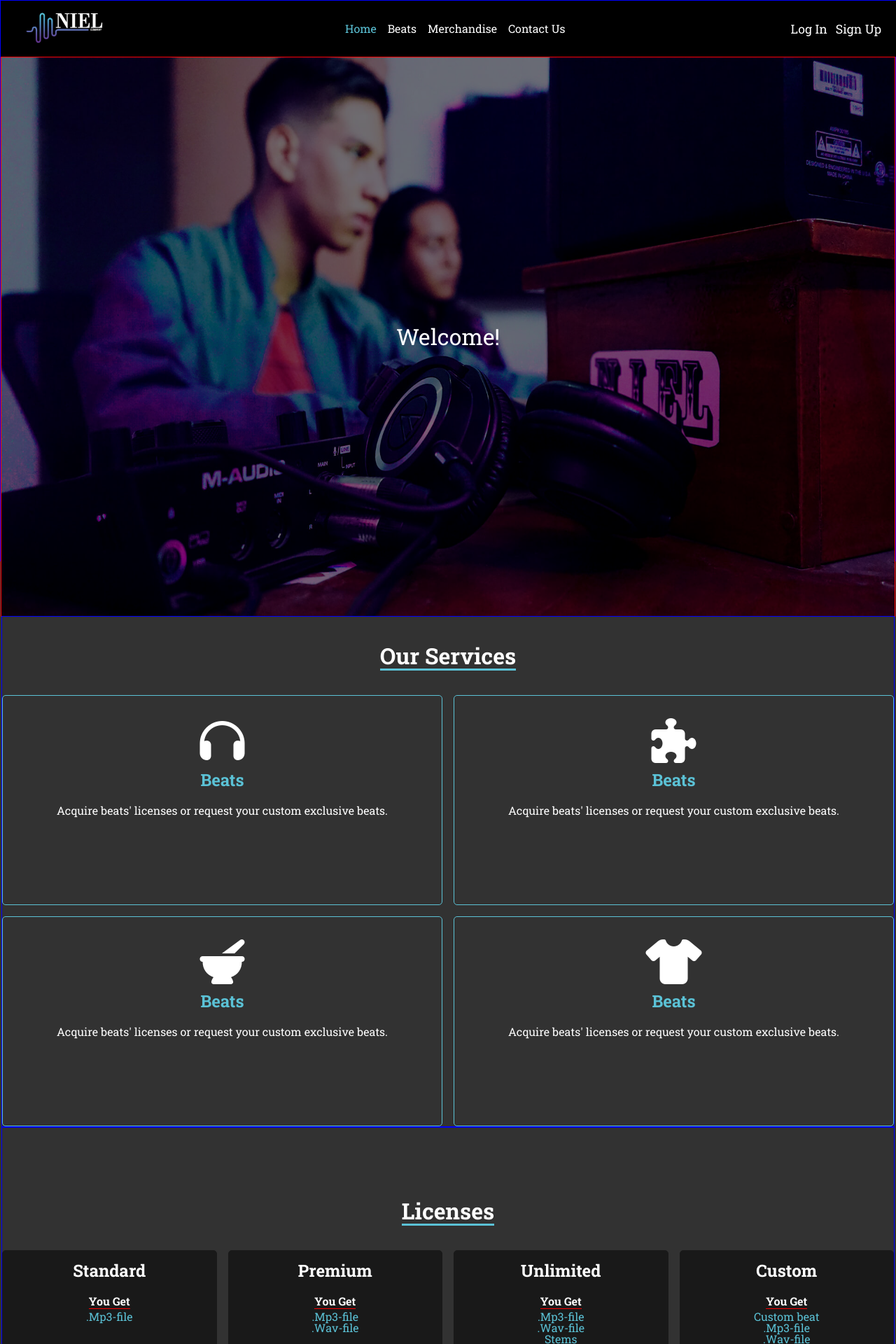
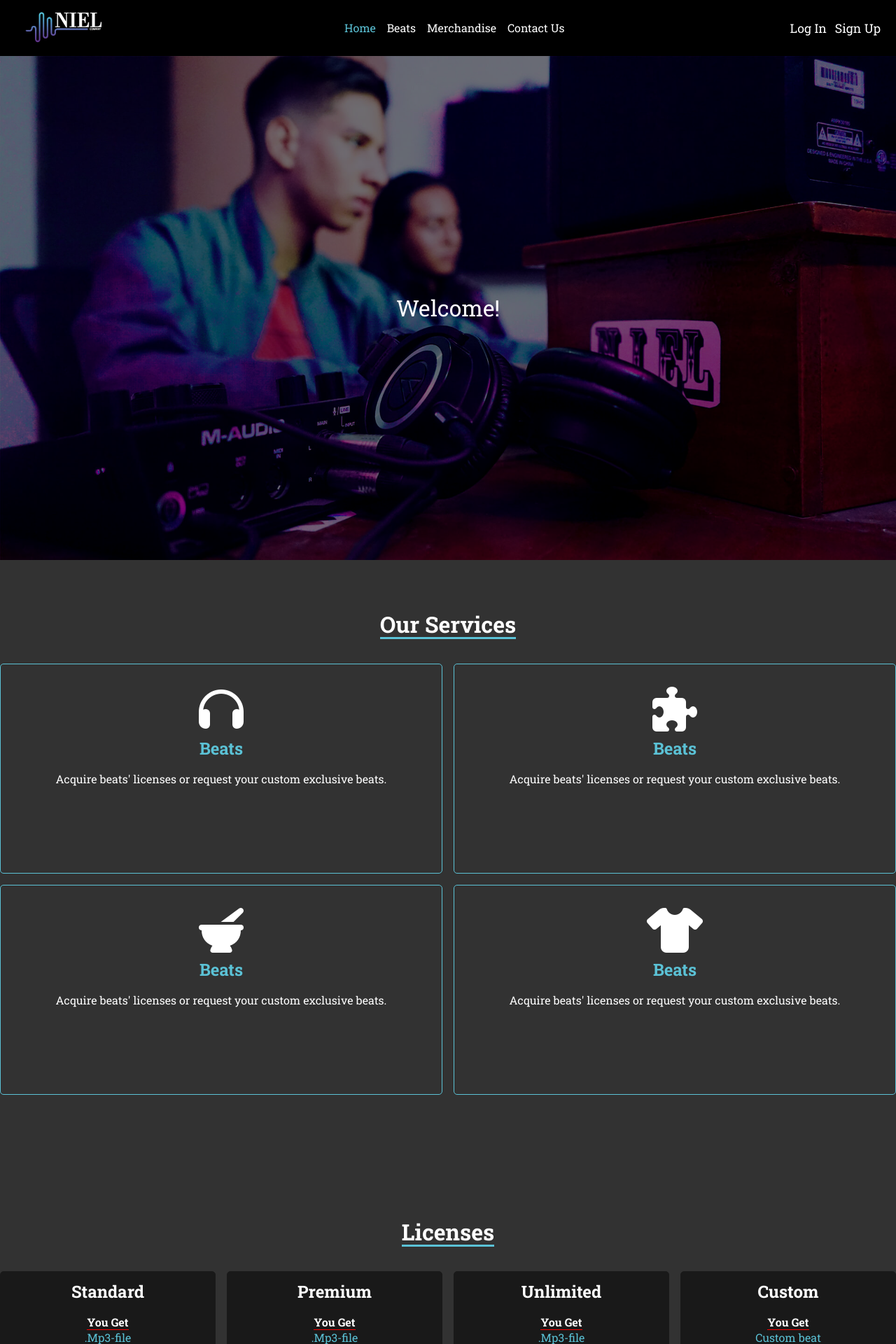
Before and after one commit to Shaqri/NIEl-Client, a React (Create React App) app: page /home in a window 1280 px wide. Shown: the top 1920 px of the page at 70% size. Built offline with nearby package versions, Linux system fonts and the light colour scheme; no server answers.

Commit message:
Fix css responsive style in home component

```diff
--- a/src/Components/App.js
+++ b/src/Components/App.js
@@ -4,12 +4,12 @@ import Container from './templates/Container';
 
 function App() {
   return (
-    <Container>
+    <>
     <AppNav />
 
     <Outlet />
 
-    </Container>
+    </>
 
   );
 }
--- a/src/Components/atoms/BackgroundImage.js
+++ b/src/Components/atoms/BackgroundImage.js
@@ -1,6 +1,13 @@
 function BackgroundImage({path}) {
+  const styleObj = {
+    backgroundImage: `url(${path})`,
+    backgroundPosition: 'center top',
+    backgroundSize: 'cover',
+    backgroundRepeat: 'no-repeat',
+
+  }
   return(
-    <img src={path} className="background-image"/>
+    <div style={styleObj} className="background-image"/>
   );
 };
 
--- a/src/Components/pages/Home.js
+++ b/src/Components/pages/Home.js
@@ -6,8 +6,12 @@ import Licenses from '../organisms/Licenses'
 
 function Home () {
   return(
-  <Container styleClass="page-container home">
-    <BackgroundWithText withShade image={homeImg} text="Welcome!" styleClass="welcome" />
+  <Container styleClass="home space-nav-top">
+    <BackgroundWithText
+    withShade
+    image={homeImg}
+    text="Welcome!"
+    styleClass="welcome-container" />
     <Services/>
     <Licenses />
   </Container>
--- a/src/style/_layout.scss
+++ b/src/style/_layout.scss
@@ -27,14 +27,9 @@
   box-sizing: border-box;
   width: 100%;
   min-height: 100vh;
-  border: 1px solid blue;
-
 }
 
-.page-container {
-  border: 1px solid red;
-  height: 90vh;
-  width: 100%;;
+.space-nav-top {
   position: relative;
   top: 10vh;
 }
@@ -46,8 +41,6 @@
 
 .background-with-text {
   position: relative;
-  width: 100%;
-  height: 100%;
 }
 
 .absolute-center {
--- a/src/style/index.css
+++ b/src/style/index.css
@@ -123,13 +123,9 @@ a {
           box-sizing: border-box;
   width: 100%;
   min-height: 100vh;
-  border: 1px solid blue;
 }
 
-.page-container {
-  border: 1px solid red;
-  height: 90vh;
-  width: 100%;
+.space-nav-top {
   position: relative;
   top: 10vh;
 }
@@ -141,8 +137,6 @@ a {
 
 .background-with-text {
   position: relative;
-  width: 100%;
-  height: 100%;
 }
 
 .absolute-center {
@@ -349,12 +343,12 @@ a {
   }
 }
 
-.welcome {
-  height: 100%;
-  position: relative;
+.welcome-container {
+  height: 90vh;
+  width: 100%;
 }
 
-.welcome p {
+.welcome-container .absolute-center {
   z-index: 1;
   font-size: 2em;
 }
@@ -373,10 +367,6 @@ a {
   -webkit-box-direction: normal;
       -ms-flex-direction: column;
           flex-direction: column;
-  height: -webkit-fit-content;
-  height: -moz-fit-content;
-  height: fit-content;
-  min-height: 90vh;
 }
 
 .service-list .card {
@@ -409,10 +399,6 @@ a {
   -webkit-box-direction: normal;
       -ms-flex-direction: column;
           flex-direction: column;
-  height: -webkit-fit-content;
-  height: -moz-fit-content;
-  height: fit-content;
-  min-height: 90vh;
 }
 
 .license-list .list {
--- a/src/style/modules/_home.scss
+++ b/src/style/modules/_home.scss
@@ -3,11 +3,12 @@
 
 }
 
-.welcome {
-  height: 100%;
-  position: relative;
-  p {
-      z-index: 1;
-      font-size: 2em;
+.welcome-container {
+  height: 90vh;
+  width: 100%;
+
+  .absolute-center {
+    z-index: 1;
+    font-size: 2em;
   }
 }
--- a/src/style/modules/_licenses.scss
+++ b/src/style/modules/_licenses.scss
@@ -1,7 +1,5 @@
 .licenses {
   @include flexCenter(column, center, center);
-  height: fit-content;
-  min-height: 90vh;
 }
 
 .license-list {
--- a/src/style/modules/_services.scss
+++ b/src/style/modules/_services.scss
@@ -1,7 +1,5 @@
 .services {
   @include flexCenter(column, center, center);
-  height: fit-content;
-  min-height: 90vh;
 }
 
 .service-list {
```
Also changed, not shown: 1 other file (tests, documents, lock files or other folders).
